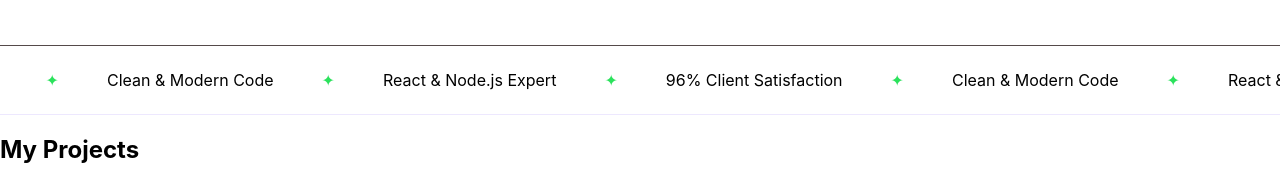
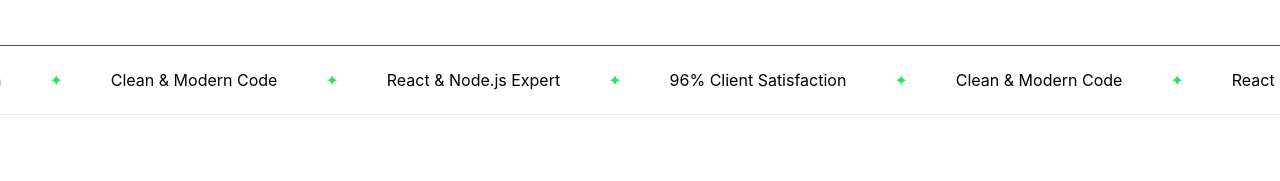
Before and after one commit to chaymaerachida2000-cpu/portfolio-fin, a React (Vite) app: page / in a window 1280 px wide. Shown: the part 805-986 px from the top of the page. After the commit the page ends 920 px from the top, so only its background shows below. Built offline with nearby package versions, Linux system fonts and the light colour scheme.

Commit message:
fix home page and routes

```diff
--- a/src/App.jsx
+++ b/src/App.jsx
@@ -1,14 +1,14 @@
 import { useState, useEffect } from 'react';
-import { Routes, Route } from 'react-router-dom'; // 1. استوردي هادو
+import { Routes, Route } from 'react-router-dom';
 import Navbar from './components/Navbar';
 import Hero from './components/Hero';
 import About from './components/About';
-import Projects  from './components/Project';
-import Contact from './components/Contact'; // تأكدي أن المسار صحيح (واش كاين فمجلد components؟)
+import Projects from './components/Project';
+import Contact from './components/Contact';
 
 function App() {
   const [darkMode, setDarkMode] = useState(false);
-  const [isOpen, setIsOpen] = useState(false); // زدناها باش تخدم الـ Navbar ديالك
+  const [isOpen, setIsOpen] = useState(false);
 
   useEffect(() => {
     if (darkMode) {
@@ -28,30 +28,15 @@
         setIsOpen={setIsOpen}
       />
 
-      {/* 2. هنا فين كيوقع السحر ديال الـ Routing */}
       <main>
         <Routes>
+          {/* الصفحة الرئيسية فيها غير الهيرو فقط */}
+          <Route path="/" element={<Hero />} />
 
-          <Route path="/" element={
-            <>
-              <Hero />
-              <div id="projects">
-                {/* هنا غتزيدي الـ Projects Component ديالك من بعد */}
-                <h2 className="text-center py-20">My Projects</h2>
-              </div>
-            </>
-          } />
-
-          {/* About */}
+          {/* الصفحات الأخرى كل وحدة عندها رابط ديالها */}
           <Route path="/about" element={<About />} />
-
-
-
-
-          <Route path="/Home" element = {<Hero />} />
+          <Route path="/project" element={<Projects darkMode={darkMode} />} />
           <Route path="/contact" element={<Contact darkMode={darkMode} />} />
-
-          <Route path="/project" element={<Projects darkMode={darkMode} />} />
         </Routes>
       </main>
     </div>
```
